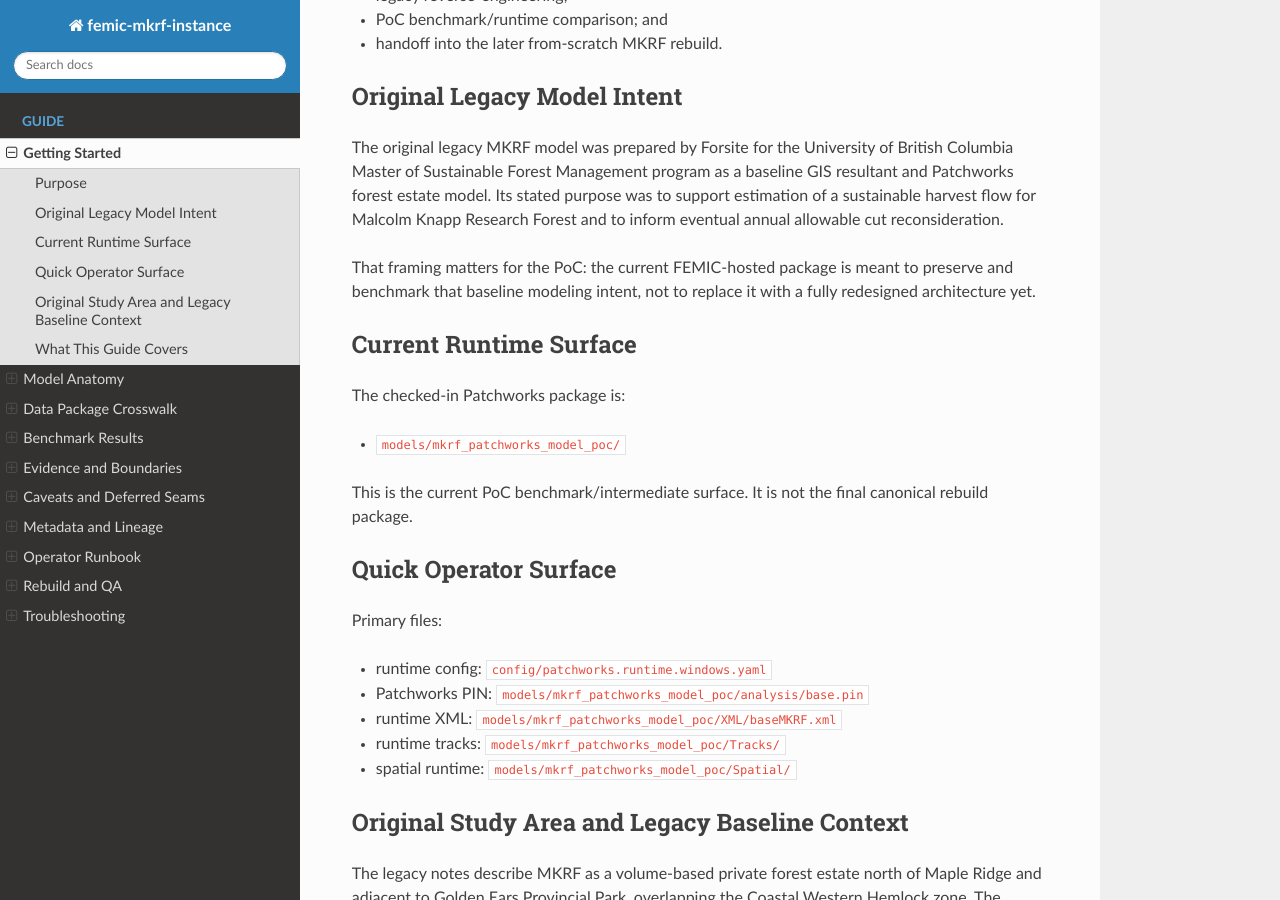
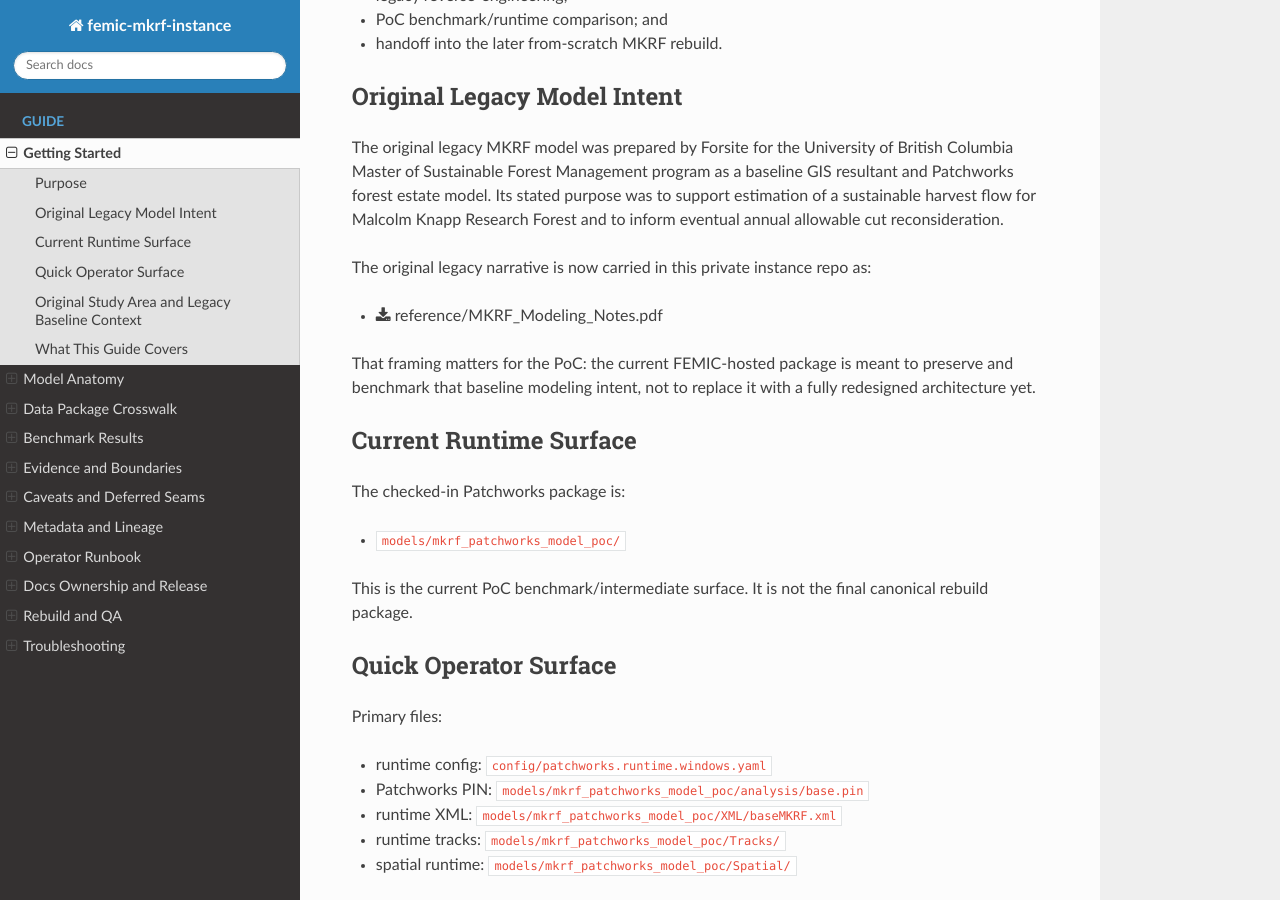
Before and after one commit to UBC-FRESH/femic-mkrf-instance, a Sphinx documentation site: the page built from docs/getting-started.rst, in a window 1280 px wide and 900 px high, scrolled down 305 px. Built offline with Sphinx 7.4.7 and the Read the Docs theme 3.1.0, drawn with Linux system fonts in a browser that asks for light colours.

Commit message:
P59.1c Add MKRF docs publication wiring

```diff
--- a/docs/evidence-and-boundaries.rst
+++ b/docs/evidence-and-boundaries.rst
@@ -25,6 +25,10 @@ statement of analyst intent for:
 - exclusions for roads, non-forest, reserves, and riparian areas;
 - low-operability retention;
 - and the future roads/trails/landings reduction logic.
+
+Primary legacy narrative reference:
+
+- :download:`reference/MKRF_Modeling_Notes.pdf`
 
 In particular, the legacy notes document:
 
--- a/docs/getting-started.rst
+++ b/docs/getting-started.rst
@@ -19,6 +19,10 @@ British Columbia Master of Sustainable Forest Management program as a baseline
 GIS resultant and Patchworks forest estate model. Its stated purpose was to
 support estimation of a sustainable harvest flow for Malcolm Knapp Research
 Forest and to inform eventual annual allowable cut reconsideration.
+
+The original legacy narrative is now carried in this private instance repo as:
+
+- :download:`reference/MKRF_Modeling_Notes.pdf`
 
 That framing matters for the PoC: the current FEMIC-hosted package is meant to
 preserve and benchmark that baseline modeling intent, not to replace it with a
--- a/docs/index.rst
+++ b/docs/index.rst
@@ -21,5 +21,6 @@ canonical MKRF rebuild package.
    caveats-and-deferred-seams
    metadata-and-lineage
    operator-runbook
+   docs-ownership-and-release
    rebuild-and-qa
    troubleshooting
```
Also changed, not shown: docs/docs-ownership-and-release.rst (added, +73 -0 lines), .readthedocs.yaml (added), 1 other file.
